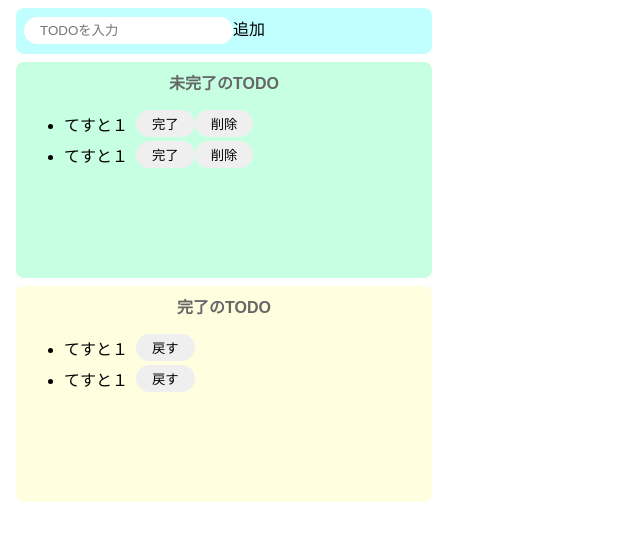
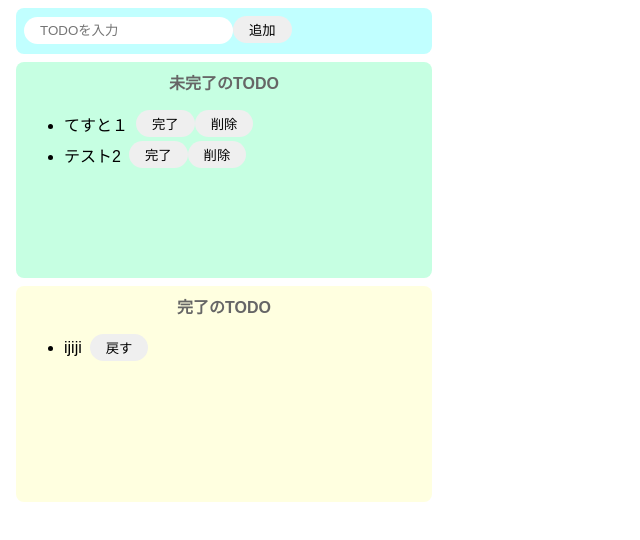
Before and after one commit to ken-1853/TODO-react, a React (Create React App) app: page / in a window 1280 px wide. Shown: the top 540 px of the page, without its empty margins (0-640 px from the left). Built offline with nearby package versions, Linux system fonts and the light colour scheme.

Commit message:
add: TODO追加機能の実装

```diff
--- a/src/App.jsx
+++ b/src/App.jsx
@@ -1,39 +1,59 @@
-import React from "react";
+import React, { useState } from "react";
 import "./styles.css";
 
 export const App = () => {
+	const [todoText, setTodoText] = useState("");
+	const [incompreteTodos, setIncompleteTodos] = useState([
+		"てすと１",
+		"テスト2"
+	]);
+
+	const [completeTodos, setCompleteTodos] = useState(["ijiji"]);
+
+	const onChangeTodoText = (e) => setTodoText(e.target.value);
+
+	const onClickAdd = () => {
+		if (todoText === "") return;
+		const newTodos = [...incompreteTodos, todoText];
+		setIncompleteTodos(newTodos);
+		setTodoText("");
+	};
+
 	return (
 		<>
 			<div className="input-area">
-				<input placeholder="TODOを入力" />
-				<buutton>追加</buutton>
+				<input
+					placeholder="TODOを入力"
+					value={todoText}
+					onChange={onChangeTodoText}
+				/>
+				<button onClick={onClickAdd}>追加</button>
 			</div>
 			<div className="incomplete-area">
 				<p className="title">未完了のTODO</p>
 				<ul>
-					<div className="list-row">
-						<li>てすと１</li>
-						<button>完了</button>
-						<button>削除</button>
-					</div>
-					<div className="list-row">
-						<li>てすと１</li>
-						<button>完了</button>
-						<button>削除</button>
-					</div>
+					{incompreteTodos.map((todo) => {
+						return (
+							<div key={todo} className="list-row">
+								<li>{todo}</li>
+								<button>完了</button>
+								<button>削除</button>
+							</div>
+						);
+					})}
 				</ul>
 			</div>
 			<div className="complete-area">
 				<p className="title">完了のTODO</p>
 				<ul>
-					<div className="list-row">
-						<li>てすと１</li>
-						<button>戻す</button>
-					</div>
-					<div className="list-row">
-						<li>てすと１</li>
-						<button>戻す</button>
-					</div>
+					{completeTodos.map((todo) => {
+						return (
+							<div key={todo} className="list-row">
+								<li>{todo}</li>
+								<button>戻す</button>
+							</div>
+						);
+					})}
 				</ul>
 			</div>
 		</>
```
